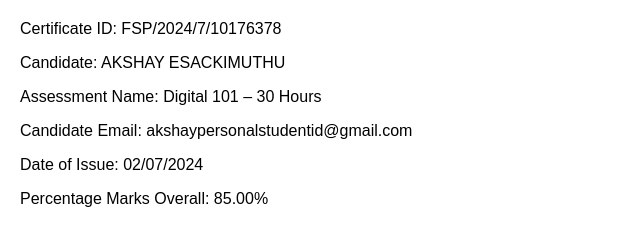
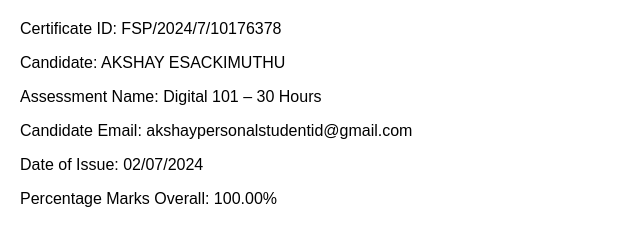
Before and after one commit to akshayyy22/nasscom, a plain HTML site: page index.html in a window 1280 px wide. Shown: the full height of the page, 0-640 px from the left. Drawn offline with Linux system fonts and the light colour scheme.

Commit message:
Update index.html

```diff
--- a/index.html
+++ b/index.html
@@ -22,7 +22,7 @@
         <p>Assessment Name: Digital 101 – 30 Hours</p>
         <p>Candidate Email: akshaypersonalstudentid@gmail.com</p>
         <p>Date of Issue: 02/07/2024</p>
-        <p>Percentage Marks Overall: 85.00%</p>
+        <p>Percentage Marks Overall: 100.00%</p>
     </div>
 </body>
 </html>
```
